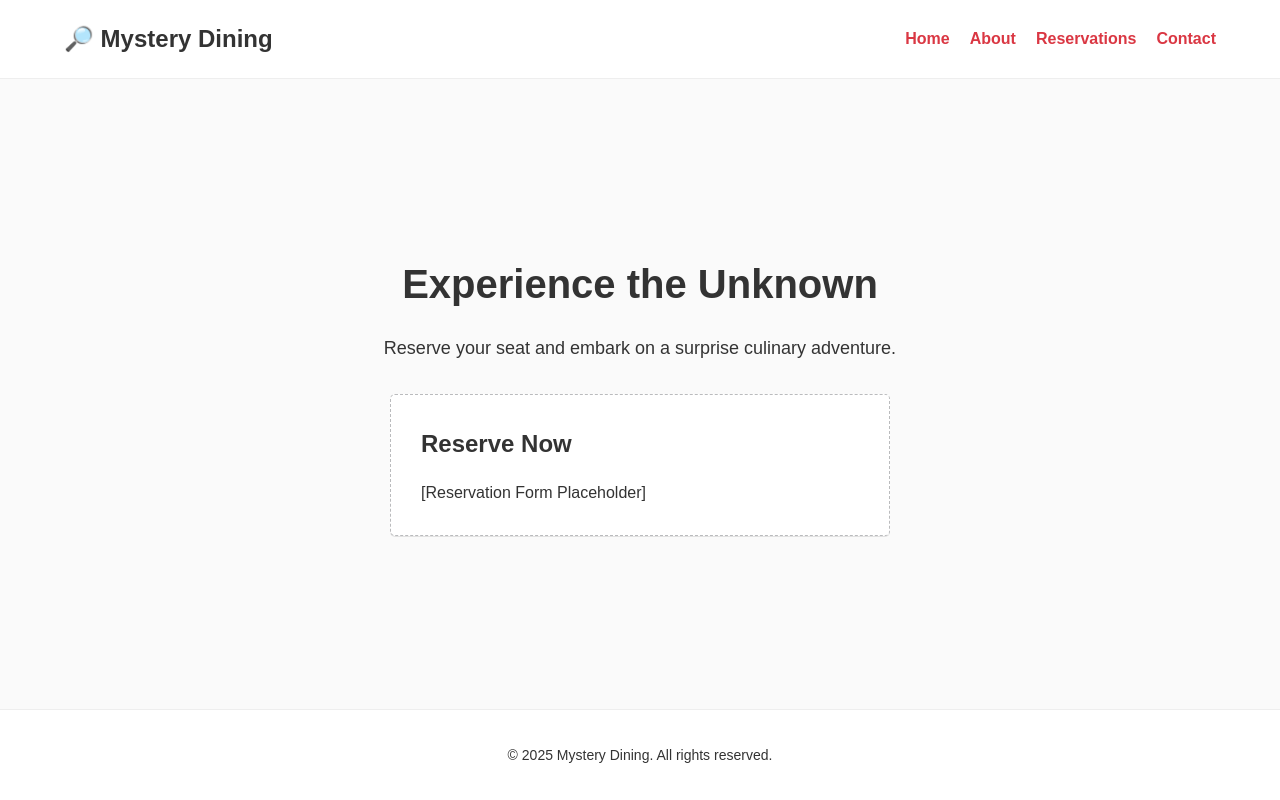
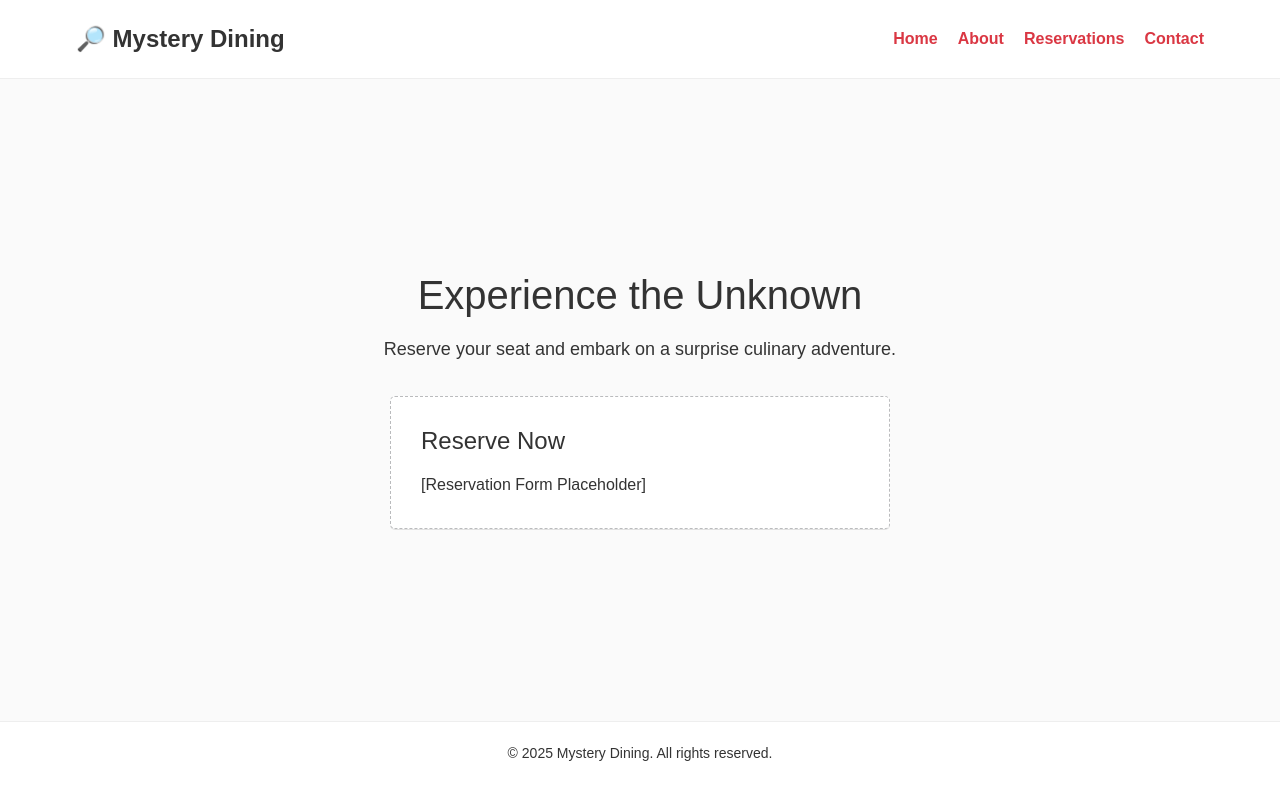
Before and after one commit to tmuxengr3070/03-styling-forms, a plain HTML site: page index.html in a window 1280 px wide. Drawn offline with nearby package versions, Linux system fonts and the light colour scheme; a web font is replaced by a local one.

Commit message:
Initial commit

```diff
--- a/index.html
+++ b/index.html
@@ -4,12 +4,14 @@
   <meta charset="UTF-8" />
   <meta name="viewport" content="width=device-width, initial-scale=1.0" />
   <title>Mystery Dining Reservations</title>
-  <!-- Google Fonts: Brandon Text -->
+  <!-- Google Fonts  -->
   <link
     href="https://fonts.googleapis.com/css2?family=Brandon+Text:wght@400;700&display=swap"
     rel="stylesheet"
   />
-  <!-- Link to external CSS -->
+  <!-- Link to Bootstrap -->
+  <link href="https://cdn.jsdelivr.net/npm/bootstrap@5.3.3/dist/css/bootstrap.min.css" rel="stylesheet" integrity="sha384-QWTKZyjpPEjISv5WaRU9OFeRpok6YctnYmDr5pNlyT2bRjXh0JMhjY6hW+ALEwIH" crossorigin="anonymous">
+
   <link rel="stylesheet" href="style.css" />
 </head>
 <body>
```
Also changed, not shown: 1 other file.
